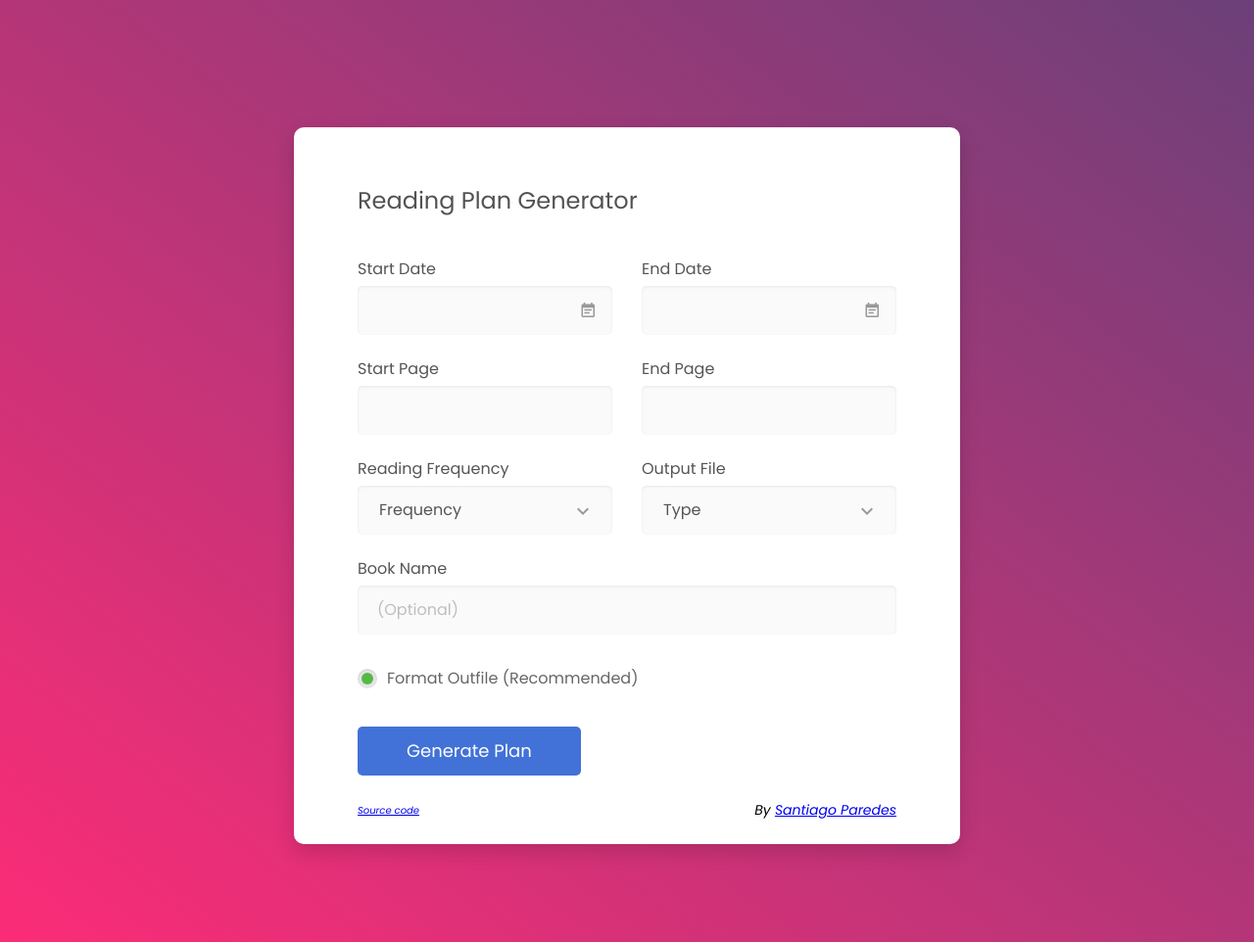
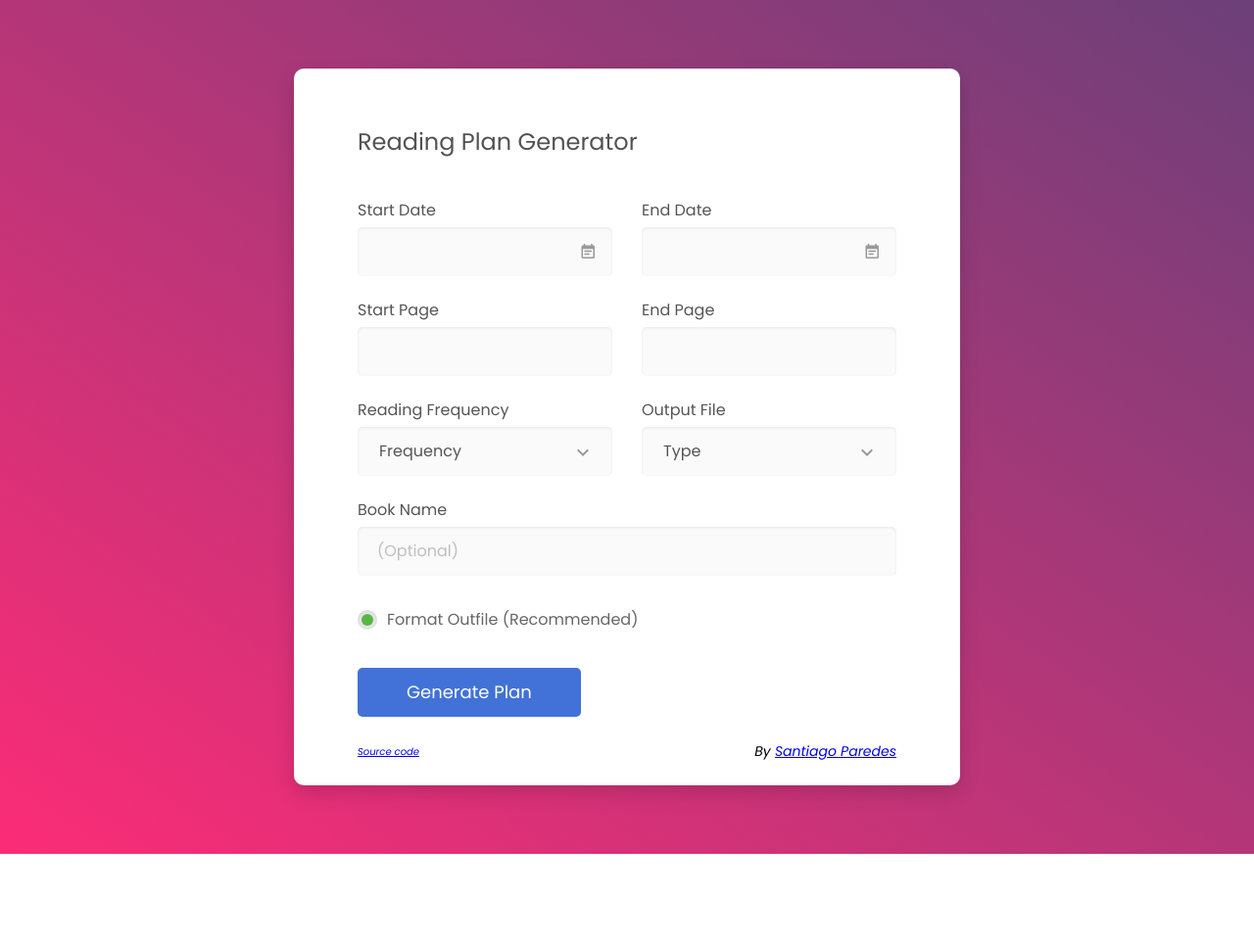
Before and after one commit to scparedes/reading-plan-generator, a Flask app: page / in a window 1280 px wide. Shown: the whole page at 98% size. After the commit the page ends 872 px from the top, so only its background shows below. Run offline with Flask 2, Linux system fonts and the light colour scheme; some libraries are stand-ins or nearby versions.

Commit message:
Reduced padding of card holder.

```diff
--- a/src/static/css/main.css
+++ b/src/static/css/main.css
@@ -188,8 +188,8 @@ h6 {
 /* ==========================================================================
    #SPACING
    ========================================================================== */
-.p-t-100 {
-  padding-top: 100px;
+.p-t-70 {
+  padding-top: 70px;
 }
 
 .p-t-130 {
@@ -216,8 +216,8 @@ h6 {
   padding-top: 30px;
 }
 
-.p-b-100 {
-  padding-bottom: 100px;
+.p-b-70 {
+  padding-bottom: 70px;
 }
 
 .m-r-45 {
--- a/src/templates/index.html
+++ b/src/templates/index.html
@@ -27,7 +27,7 @@
 </head>
 
 <body>
-    <div class="page-wrapper bg-gra-02 p-t-130 p-b-100 font-poppins">
+    <div class="page-wrapper bg-gra-02 p-t-70 p-b-70 font-poppins">
         <div class="wrapper wrapper--w680">
             <div class="card card-4">
                 <div class="card-body">
```
